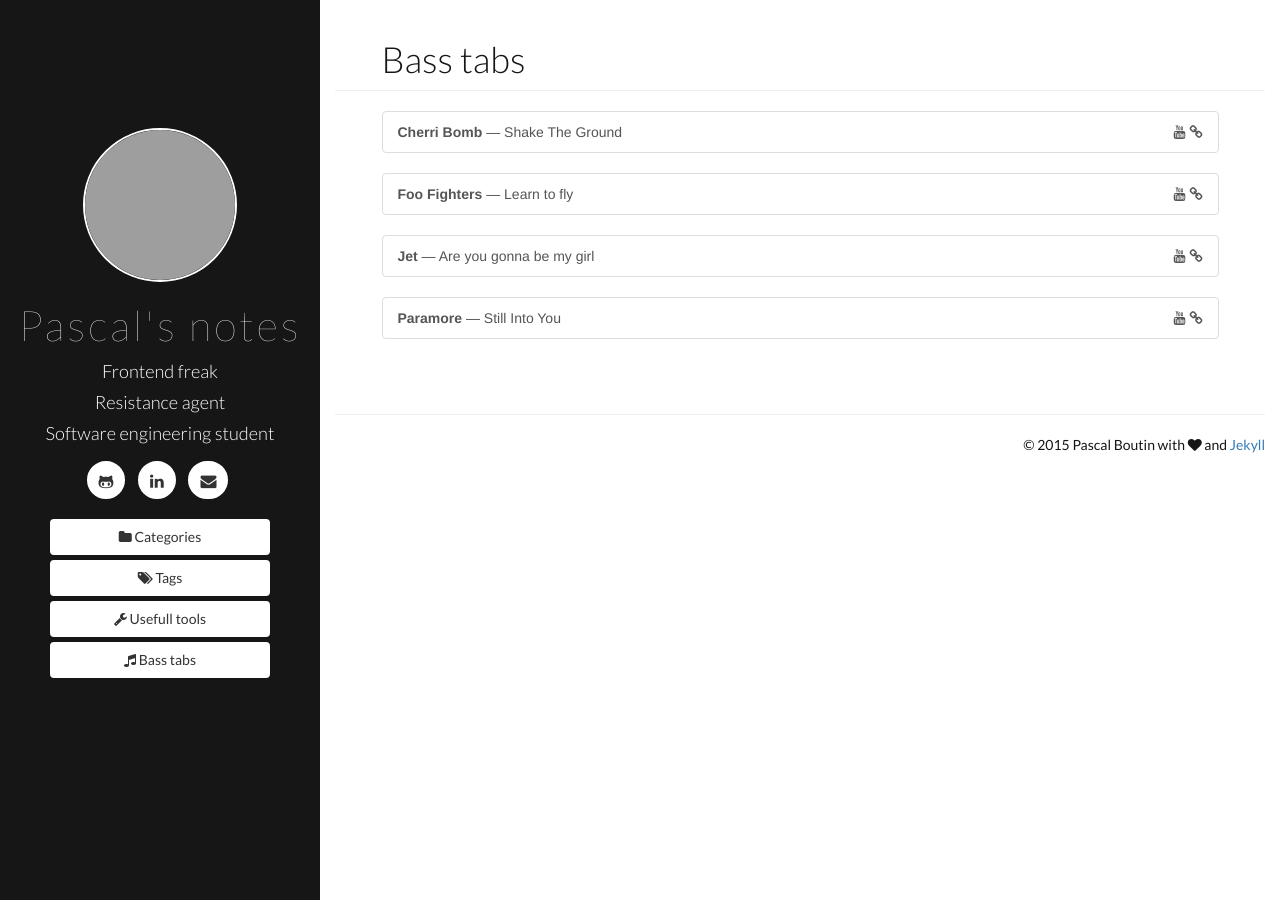
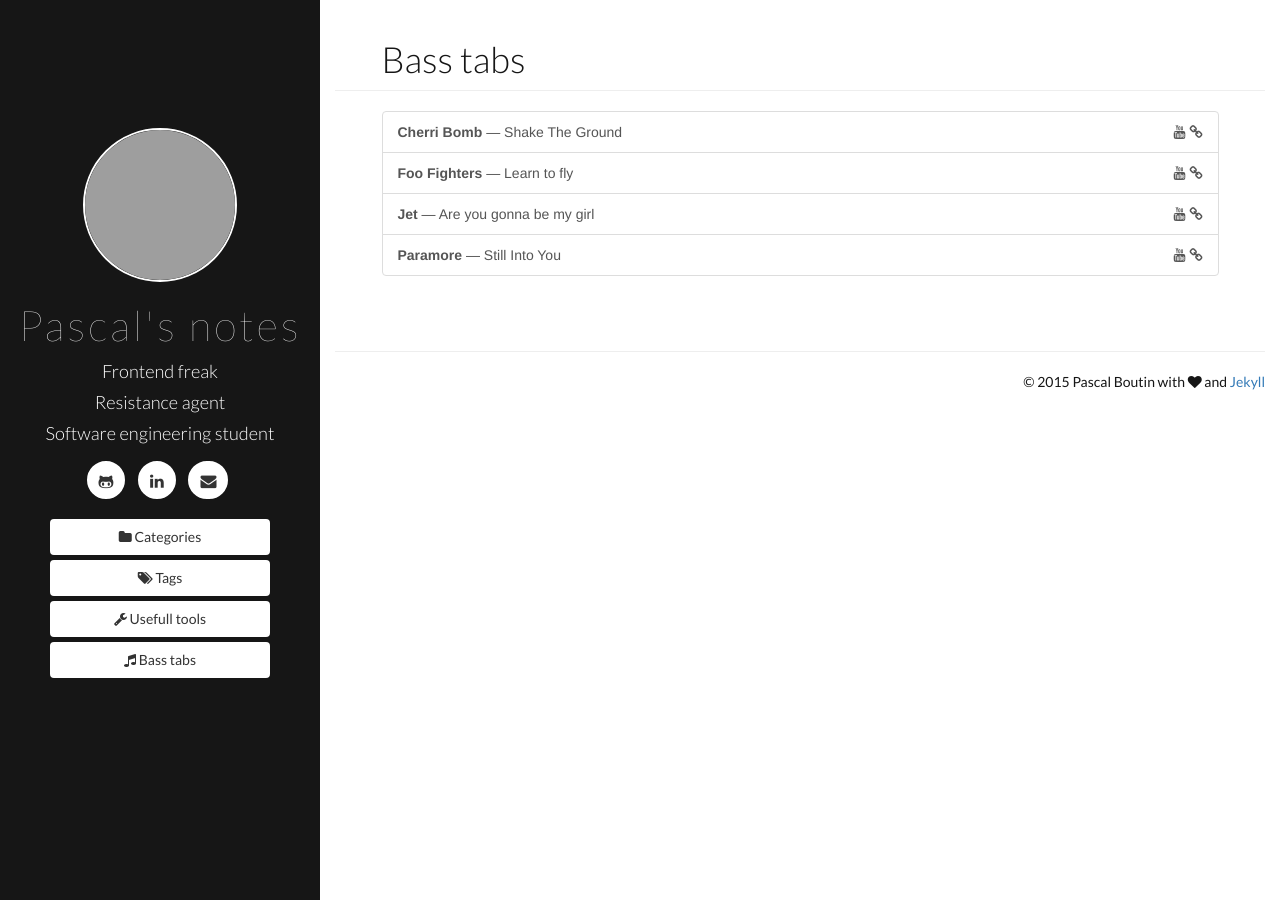
Before and after one commit to pboutin/pboutin.github.io, a Jekyll site: the page built from tabs.html, in a window 1280 px wide. Built offline with Jekyll 4.4.1, drawn with Linux system fonts in a browser that asks for light colours; Markdown is read by kramdown in place of the engine named in the settings; grey boxes are pictures that could not be loaded.

Commit message:
:shipit: items

```diff
--- a/tabs.html
+++ b/tabs.html
@@ -4,9 +4,8 @@ title: Bass tabs
 ---
 
 <article>
+    <div class="list-group">
         {% for tab in site.tabs %}
-
-    <div class="list-group">
             <a class="list-group-item" href="{{ site.BASE_PATH }}{{ tab.url }}">
                 <strong>{{ tab.artist }}</strong>
                 &mdash;
@@ -21,7 +20,6 @@ title: Bass tabs
                     {% endif %}
                 </div>
             </a>
+        {% endfor %}
     </div>
-
-    {% endfor %}
 </article>
```
Lines whose indentation alone changed are shown as unchanged.
